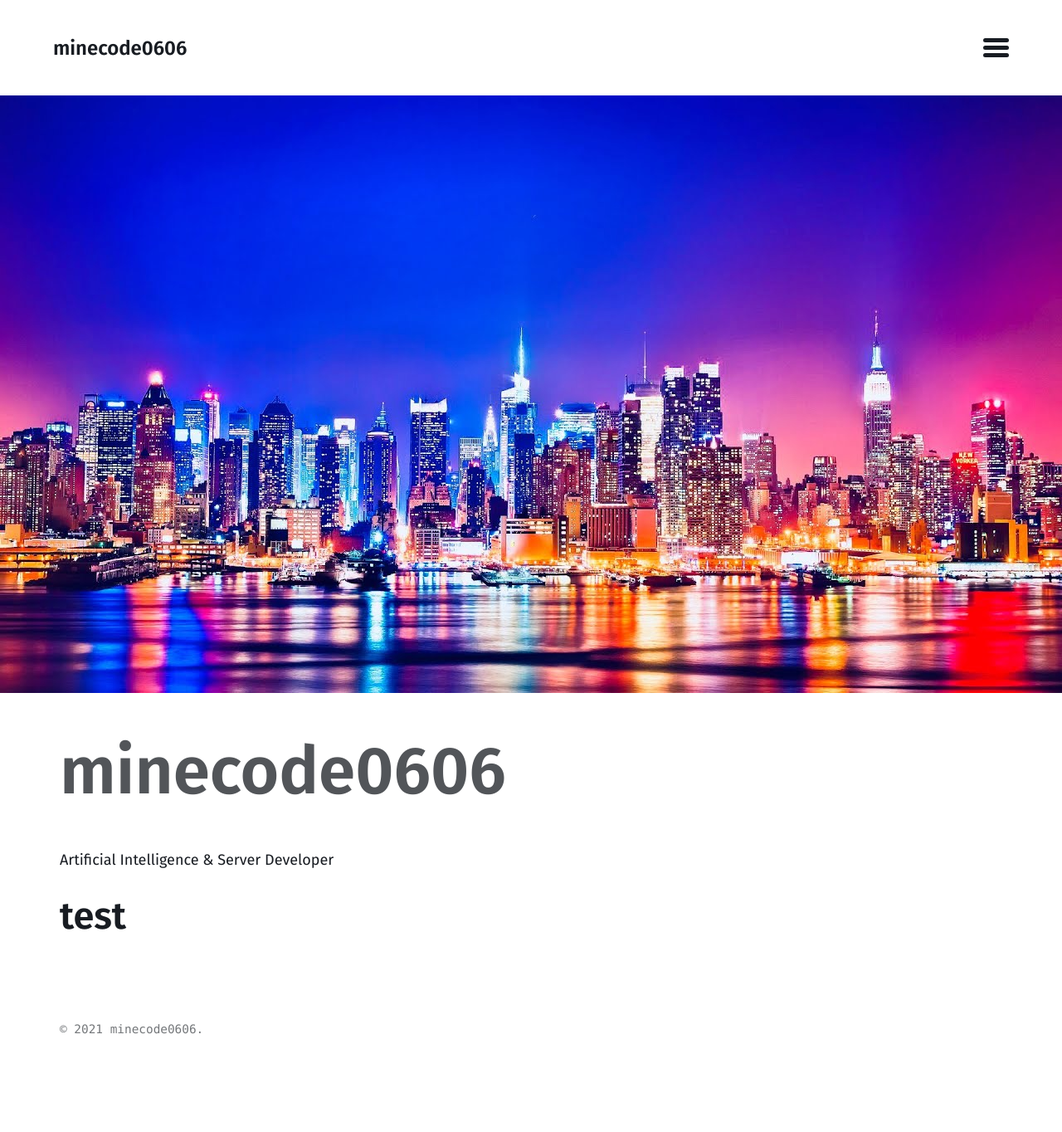
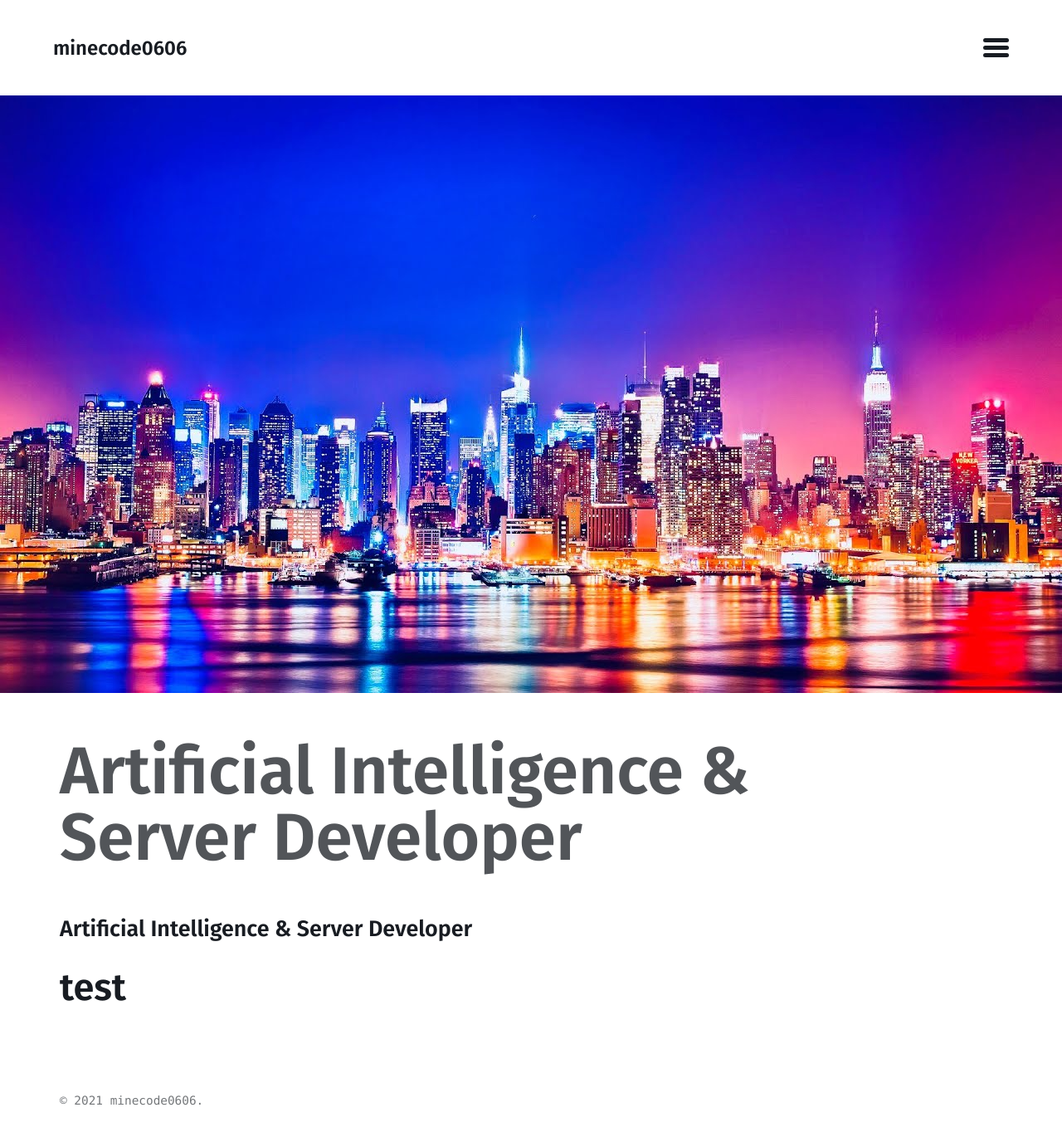
Before and after one commit to mmistakes/jekyll-theme-basically-basic, a Jekyll site: the page built from index.md, in a window 1280 px wide. Shown: the whole page at 83% size. Built offline with Jekyll 4.4.1, drawn with Linux system fonts in a browser that asks for light colours; our own code applies the rules of GitHub Pages for plain Markdown files; before the commit the page ends 1279 px from its top, so only the background shows below that.

Commit message:
add introduction

```diff
--- a/index.md
+++ b/index.md
@@ -2,6 +2,6 @@
 layout: home
 image : /assets/images/view.jpeg
 ---
-Artificial Intelligence & Server Developer
+### Artificial Intelligence & Server Developer
 
 # test
```
